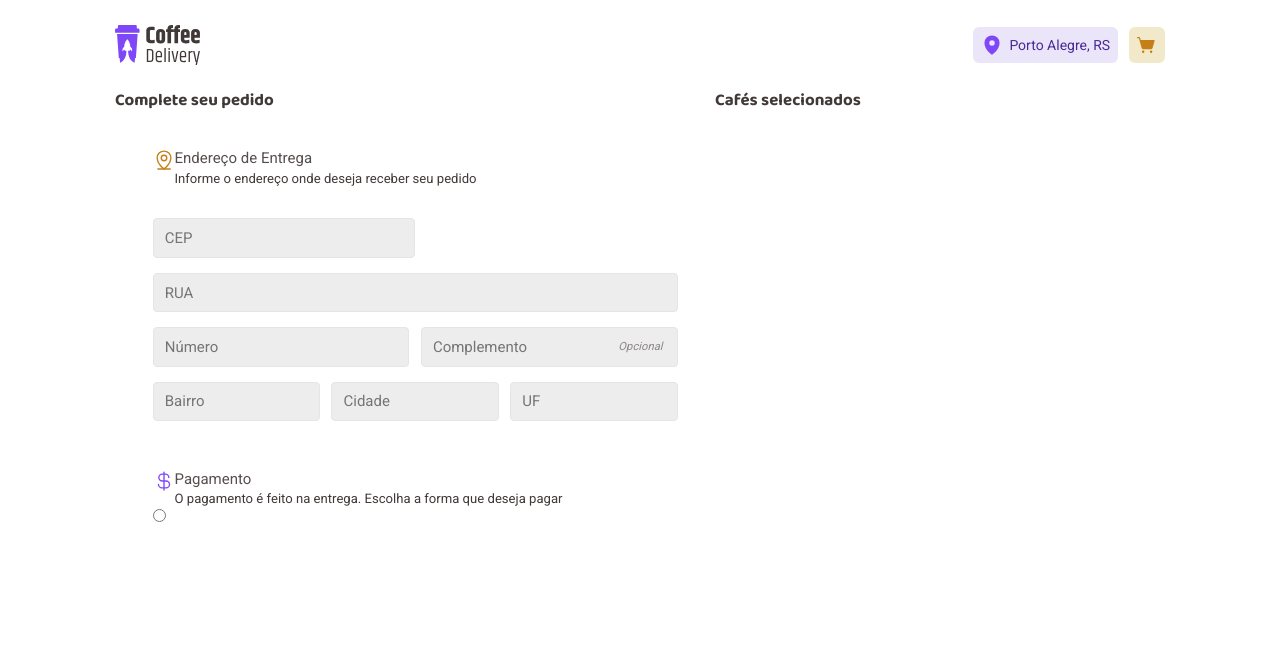
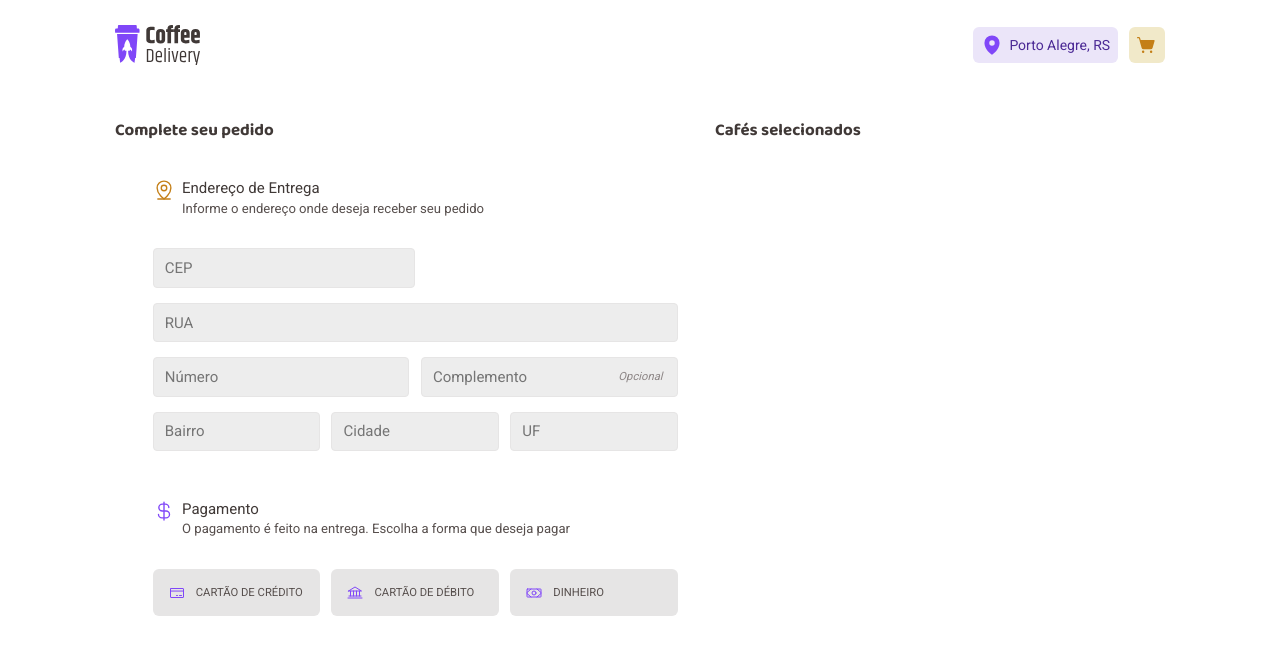
Before and after one commit to jhoownogueira/CoffeeDelivery, a React (Vite) app: page /checkout in a window 1280 px wide. Shown: the top 654 px of the page. Built offline with nearby package versions, Linux system fonts and the light colour scheme.

Commit message:
Input Radio

```diff
--- a/src/pages/Checkout/index.tsx
+++ b/src/pages/Checkout/index.tsx
@@ -1,4 +1,10 @@
-import { CurrencyDollar, MapPinLine } from "phosphor-react";
+import {
+  Bank,
+  CreditCard,
+  CurrencyDollar,
+  MapPinLine,
+  Money,
+} from "phosphor-react";
 import { CheckoutContainer } from "./styles";
 
 export function Checkout() {
@@ -58,7 +64,27 @@ export function Checkout() {
               </div>
             </div>
             <div className="container_payment">
-              <input type="radio" />
+              <input type="radio" name="payment" id="credito" />
+              <label htmlFor="credito">
+                <div className="content">
+                  <CreditCard size={16} />
+                  CARTÃO DE CRÉDITO
+                </div>
+              </label>
+              <input type="radio" name="payment" id="debito" />
+              <label htmlFor="debito">
+                <div className="content">
+                  <Bank size={16} />
+                  CARTÃO DE DÉBITO
+                </div>
+              </label>
+              <input type="radio" name="payment" id="dinheiro" />
+              <label htmlFor="dinheiro">
+                <div className="content">
+                  <Money size={16} />
+                  DINHEIRO
+                </div>
+              </label>
             </div>
           </div>
         </div>
--- a/src/pages/Checkout/styles.ts
+++ b/src/pages/Checkout/styles.ts
@@ -6,7 +6,7 @@ export const CheckoutContainer = styled.form`
   flex-direction: column;
   justify-content: center;
   align-items: center;
-  padding: 6rem 0 0;
+  padding: 8rem 0 0;
 
   .grid {
     width: 100%;
@@ -29,6 +29,7 @@ export const CheckoutContainer = styled.form`
         .container_top {
           width: 100%;
           display: flex;
+          gap: 0.5rem;
           align-items: flex-start;
 
           svg {
@@ -39,12 +40,12 @@ export const CheckoutContainer = styled.form`
             line-height: 130%;
 
             span {
-              color: ${(props) => props.theme["base-text"]};
+              color: ${(props) => props.theme["base-subtitle"]};
             }
 
             p {
               font-size: 0.875rem;
-              color: ${(props) => props.theme["base-subtitle"]};
+              color: ${(props) => props.theme["base-text"]};
             }
           }
 
@@ -106,24 +107,53 @@ export const CheckoutContainer = styled.form`
         }
 
         .container_payment {
+          width: 100%;
+          display: flex;
+          gap: 0.75rem;
+          align-items: center;
+          justify-content: space-between;
+          margin-top: 2rem;
+
           input[type="radio"] {
+            opacity: 0;
+            position: fixed;
+            width: 0;
+          }
+          label {
             display: flex;
-            justify-content: center;
+            justify-content: flex-start;
             align-items: center;
             gap: 0.75rem;
+            width: 100%;
             padding: 1rem;
+            height: 3.18rem;
+            border-radius: 6px;
             border: 1px solid transparent;
-            border-radius: 6px;
-            color: ${(props) => props.theme["base-text"]};
             background: ${(props) => props.theme["base-button"]};
+            transition: all 0.2s;
 
-            svg {
-              color: ${(props) => props.theme["secondary-color"]};
+            .content {
+              display: flex;
+              align-items: center;
+              justify-content: center;
+
+              font-size: 0.75rem;
+              color: ${(props) => props.theme["base-text"]};
+              svg {
+                color: ${(props) => props.theme["secondary-color"]};
+                margin-right: 0.75rem;
+              }
             }
+          }
 
-            &:hover {
-              background: ${(props) => props.theme["base-hover"]};
-            }
+          input[type='radio'] + label:hover {
+            background: ${props => props.theme["base-hover"]};
+
+          }
+
+          input[type='radio']:checked + label {
+            background: ${props => props.theme["secondary-color-light"]};
+            border: 1px solid ${props => props.theme["secondary-color"]};
           }
         }
       }
```
